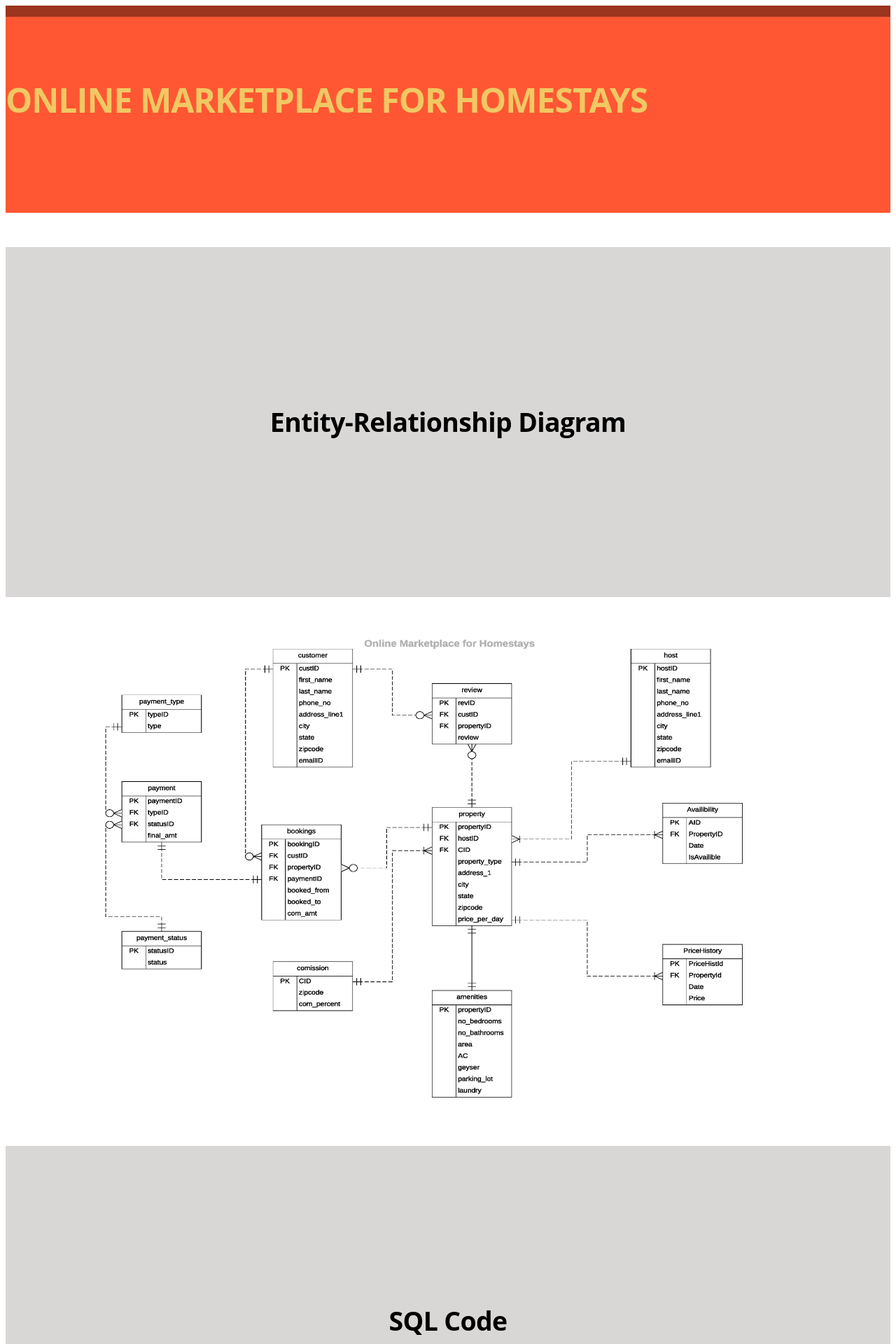
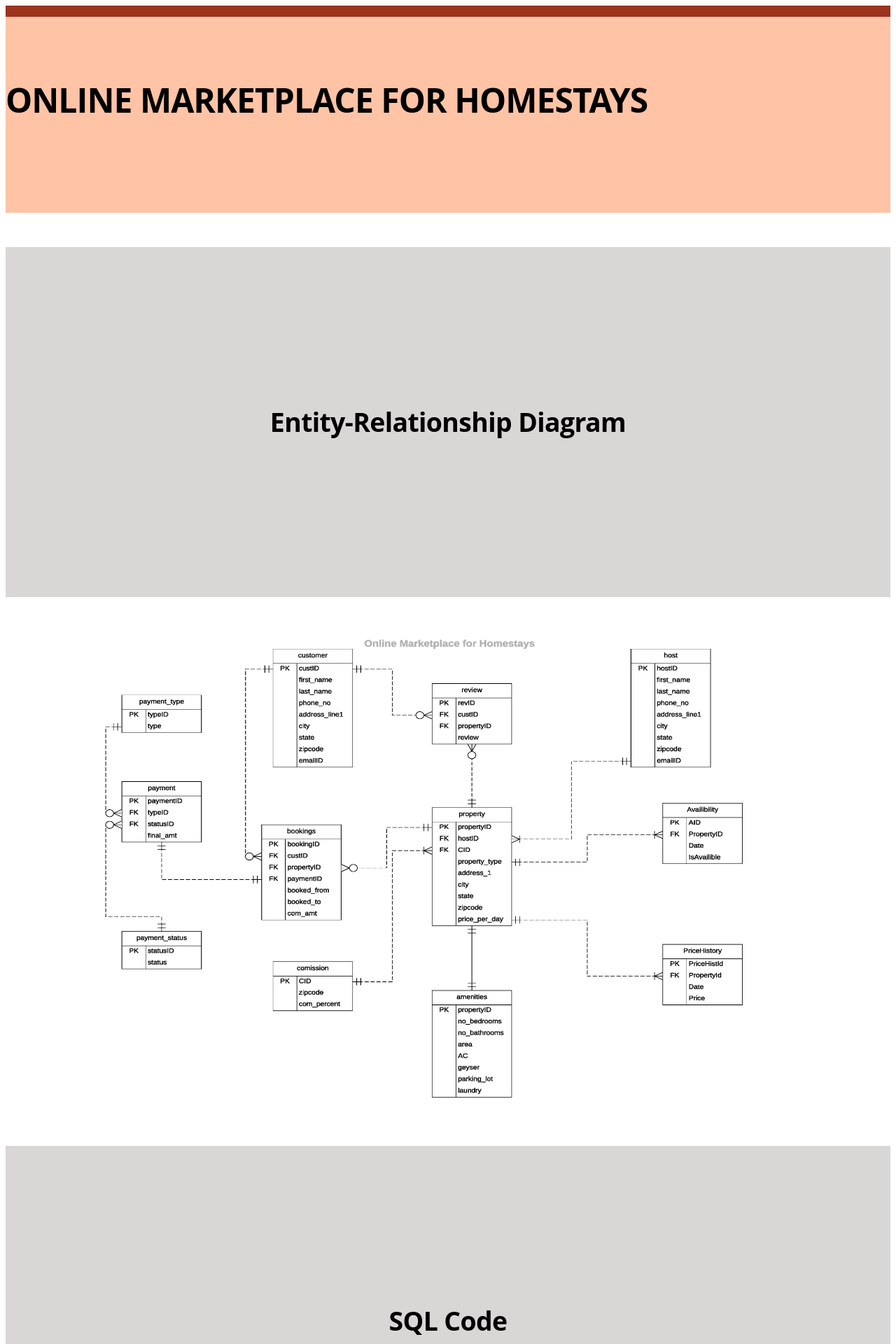
Before and after one commit to shreyakaul/shreyakaul.github.io, a Jekyll site: the page online-homestay.html, which Jekyll copies as it is, in a window 1280 px wide. Shown: the top 1920 px of the page at 70% size. Built offline with Jekyll 4.4.1, drawn with Linux system fonts in a browser that asks for light colours.

Commit message:
Update online-homestay.css

```diff
--- a/css/online-homestay.css
+++ b/css/online-homestay.css
@@ -4,7 +4,7 @@
 
 .mast {
   padding: 6em 0;
-  background-color: #FF5733;
+  background-color: #FFC3A5;
   background-size: cover;
   background-repeat: no-repeat;
   border-top: solid 1em #9C341E;
@@ -12,7 +12,7 @@
 
 .mast-head1 {
     /* Layout Declarations */
-    color: #F1C863;
+    color: #000000;
     margin-top: -0.2em;
     /* Typography Declarations */
     font-family: "Open Sans", "Helvetica Neue", sans-serif;
@@ -21,17 +21,7 @@
     letter-spacing: -0.02em;
     text-transform: uppercase;
 }
-.mast-head2 {
-    /* Layout Declarations */
-    color: #F1C863;
-    margin-top: -0.2em;
-    /* Typography Declarations */
-    font-family: "Open Sans", "Helvetica Neue", sans-serif;
-    font-weight: bold;
-    font-size: 2em;
-    letter-spacing: -0.02em;
-    text-transform: uppercase;
-}
+
 .erd-background {
   padding: 6em 0;
   background-color: #D9D7D6;
```
